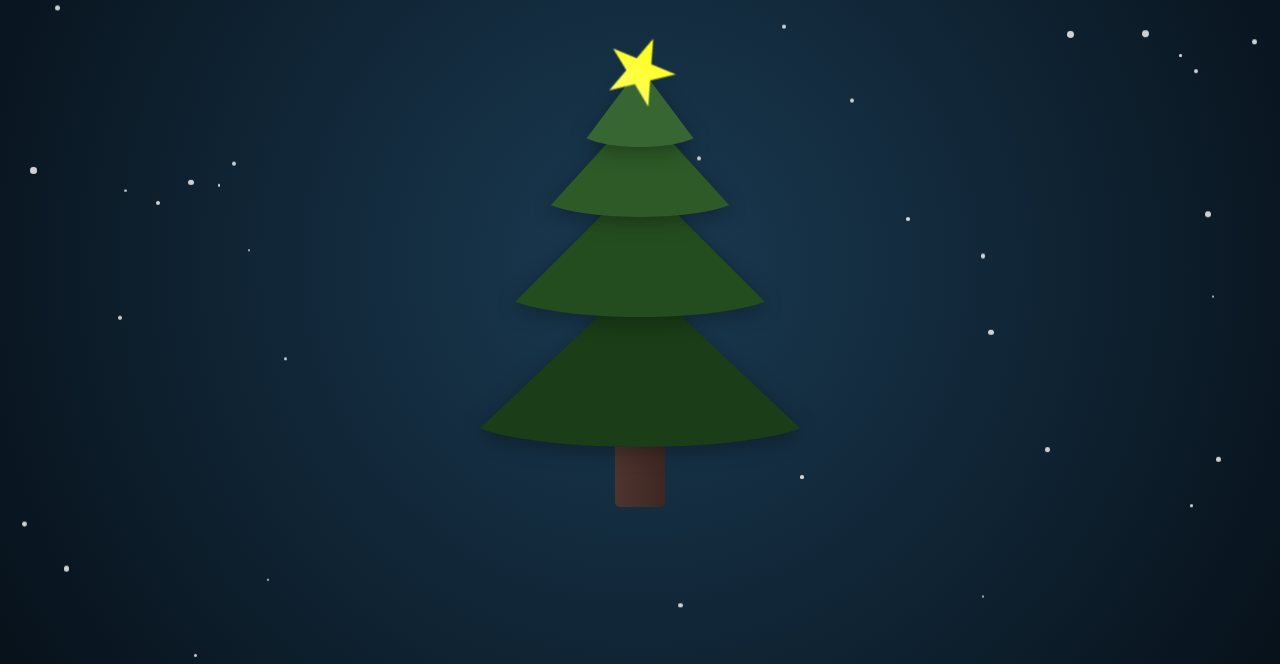
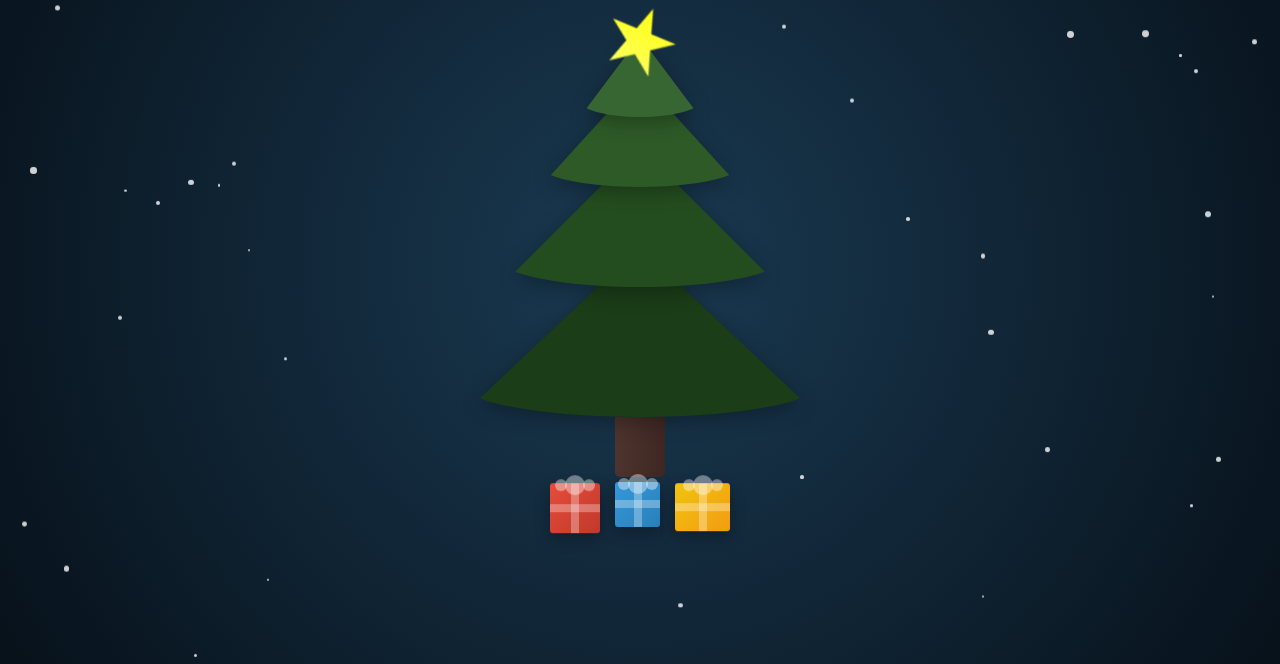
Before and after one commit to SandeepaChathumina/christmas-tree, a plain HTML site: page index.html in a window 1280 px wide. Shown: the part 136-800 px from the top of the page. Drawn offline with Linux system fonts and the light colour scheme.

Commit message:
Update index.html

```diff
--- a/index.html
+++ b/index.html
@@ -76,6 +76,101 @@
             background: linear-gradient(to right, #4e342e, #3e2723);
             border-radius: 0 0 5px 5px;
             z-index: 0;
+        }
+
+        /* Gift Boxes */
+        .gifts-container {
+            display: flex;
+            gap: 15px;
+            margin-top: 10px;
+            z-index: 0;
+        }
+
+        .gift {
+            position: relative;
+            width: 50px;
+            height: 50px;
+            border-radius: 3px;
+            box-shadow: 0 5px 15px rgba(0,0,0,0.3);
+            animation: giftFloat 3s ease-in-out infinite;
+        }
+
+        .gift-1 {
+            background: linear-gradient(135deg, #e74c3c, #c0392b);
+            animation-delay: 0s;
+        }
+
+        .gift-2 {
+            background: linear-gradient(135deg, #3498db, #2980b9);
+            animation-delay: 0.5s;
+            width: 45px;
+            height: 45px;
+        }
+
+        .gift-3 {
+            background: linear-gradient(135deg, #f1c40f, #f39c12);
+            animation-delay: 1s;
+            width: 55px;
+            height: 48px;
+        }
+
+        /* Ribbon on gifts */
+        .gift::before {
+            content: '';
+            position: absolute;
+            top: 0;
+            left: 50%;
+            transform: translateX(-50%);
+            width: 8px;
+            height: 100%;
+            background: rgba(255,255,255,0.3);
+        }
+
+        .gift::after {
+            content: '';
+            position: absolute;
+            top: 50%;
+            left: 0;
+            transform: translateY(-50%);
+            width: 100%;
+            height: 8px;
+            background: rgba(255,255,255,0.3);
+        }
+
+        /* Bow on top of gift */
+        .bow {
+            position: absolute;
+            top: -8px;
+            left: 50%;
+            transform: translateX(-50%);
+            width: 20px;
+            height: 20px;
+            background: rgba(255,255,255,0.4);
+            border-radius: 50%;
+        }
+
+        .bow::before,
+        .bow::after {
+            content: '';
+            position: absolute;
+            width: 12px;
+            height: 12px;
+            background: rgba(255,255,255,0.4);
+            border-radius: 50%;
+            top: 4px;
+        }
+
+        .bow::before {
+            left: -10px;
+        }
+
+        .bow::after {
+            right: -10px;
+        }
+
+        @keyframes giftFloat {
+            0%, 100% { transform: translateY(0px); }
+            50% { transform: translateY(-5px); }
         }
 
         /* Color-changing Ornament/Bulb Styling */
@@ -167,6 +262,18 @@
         <div class="trunk"></div>
     </div>
 
+    <div class="gifts-container">
+        <div class="gift gift-1">
+            <div class="bow"></div>
+        </div>
+        <div class="gift gift-2">
+            <div class="bow"></div>
+        </div>
+        <div class="gift gift-3">
+            <div class="bow"></div>
+        </div>
+    </div>
+
     <script>
         // Create Snow
         function createSnow() {
```
